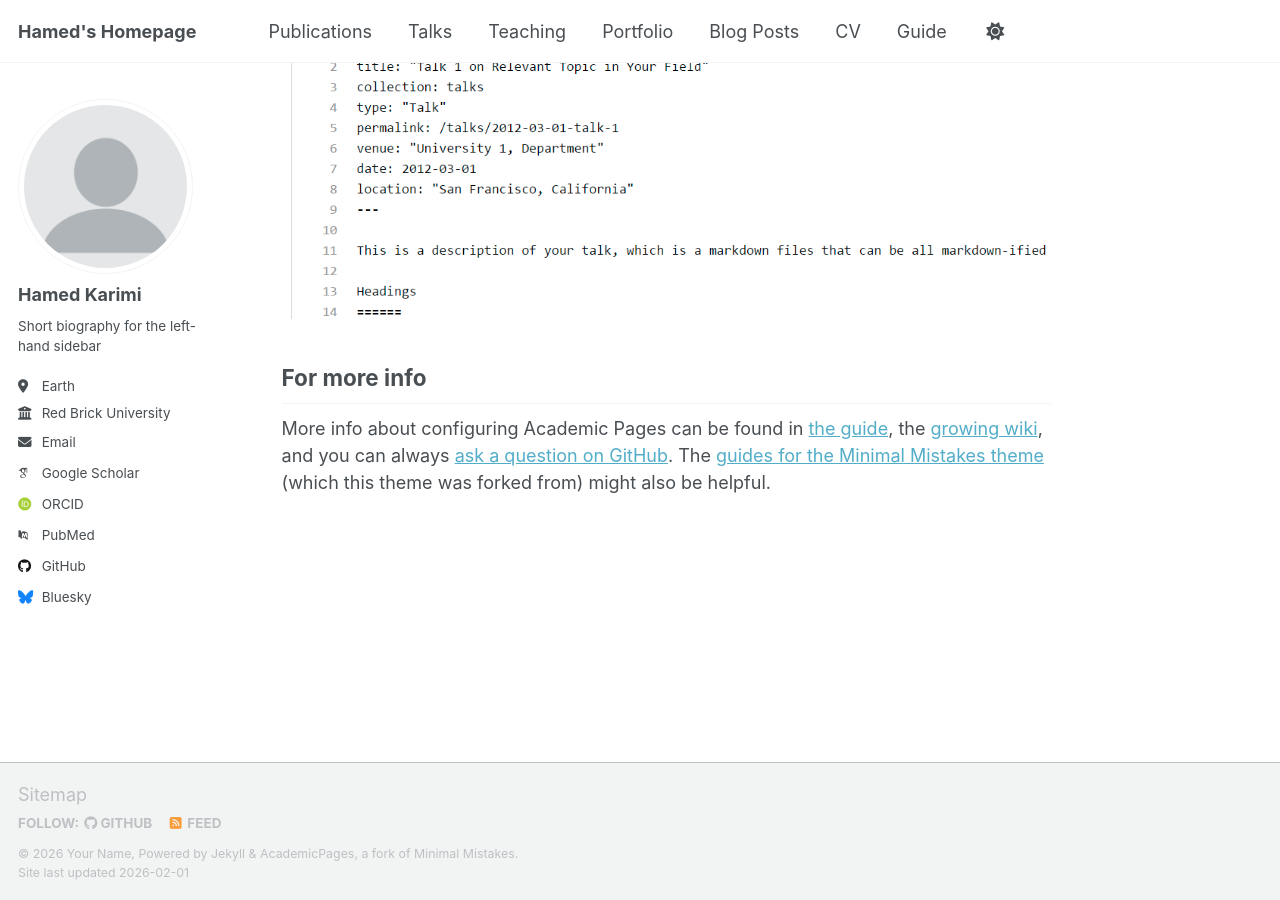
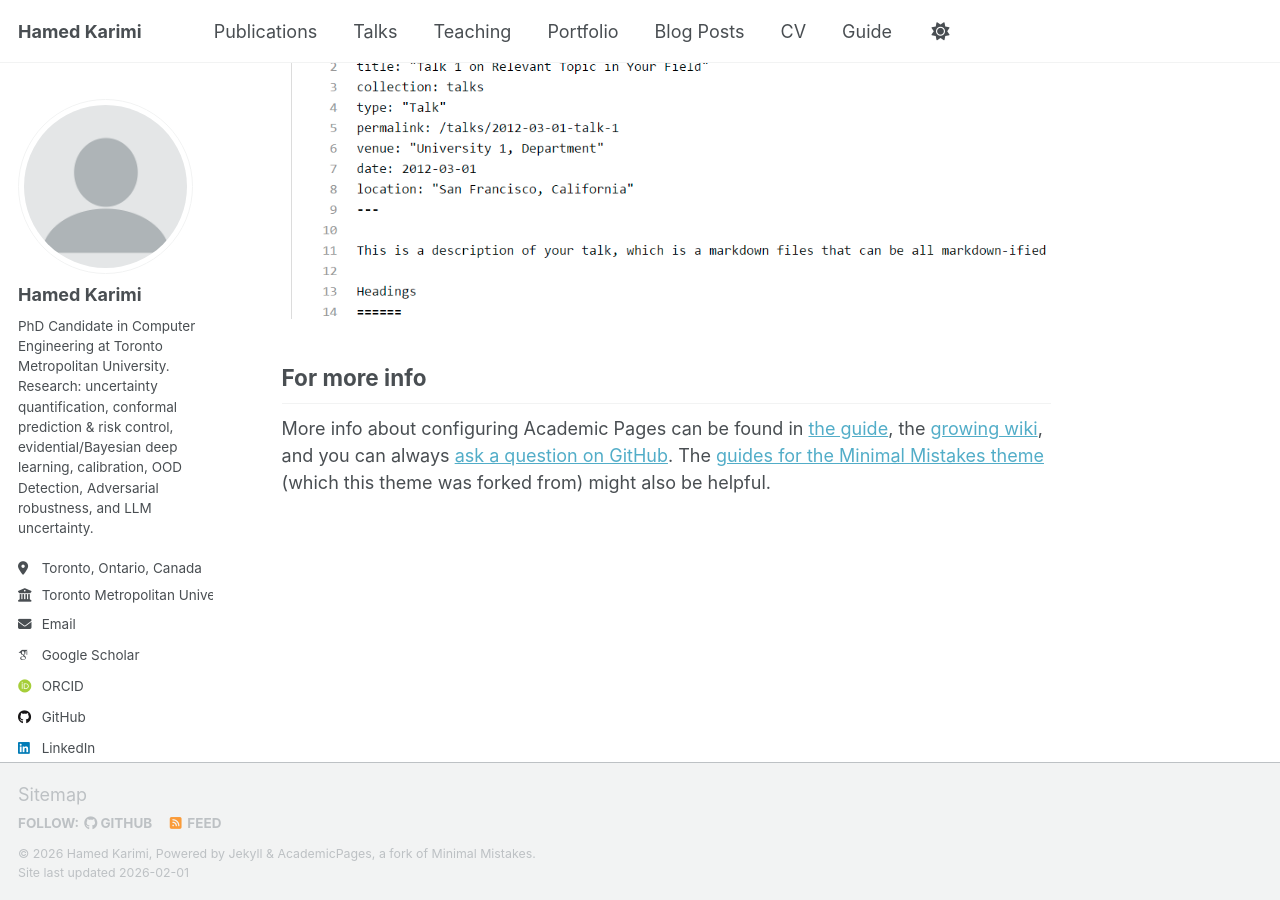
Before and after one commit to hamedmx/hamedmx.github.io, a Jekyll site: the page built from _pages/about.md, in a window 1280 px wide and 900 px high, scrolled down 2880 px. Built offline with Jekyll 4.4.1, drawn with Linux system fonts in a browser that asks for light colours; some web fonts are replaced; a script that is not in the unit is left out.

Commit message:
Update _config.yml

```diff
--- a/_config.yml
+++ b/_config.yml
@@ -7,16 +7,16 @@
 # server process.
 
 # Basic Site Settings
-locale                   : "en-US"
+locale                   : "en-CA"
 site_theme               : "default" # Currently available options are "default", "air"
-title                    : "Hamed's Homepage"
+title                    : "Hamed Karimi"
 title_separator          : "-"
-name                     : &name "Your Name"
-description              : &description "Your Name's academic portfolio"   # Update this with a general description of your site, this is the default if not overridden by a page
-url                      : https://academicpages.github.io # The base hostname & protocol for your site e.g. "https://[your GitHub username].github.io",
+name                     : &name "Hamed Karimi"
+description              : &description "PhD Candidate in Computer Engineering at Toronto Metropolitan University | Trustworthy AI, Uncertainty Quantification, Conformal Prediction"   # Update this with a general description of your site, this is the default if not overridden by a page
+url                      : "https://hamedmx.github.io" # The base hostname & protocol for your site e.g. "https://[your GitHub username].github.io",
                                                            # or if you already have some other page hosted on Github then use "https://[your GitHub username].github.io/[Your Repo Name]"
 baseurl                  : "" # the subpath of your site, e.g. "/blog"
-repository               : "academicpages/academicpages.github.io"
+repository               : "hamedmx/hamedmx.github.io"
 
 # Site Author - The following control what appear as part of the author content on the side bar.
 #               If a field is blank the icon and link will not appear, otherwise it will be shown.
@@ -26,21 +26,21 @@ author:
   avatar           : "profile.png"
   name             : "Hamed Karimi"
   pronouns         : # example: "she/her"
-  bio              : "Short biography for the left-hand sidebar"
-  location         : "Earth"
-  employer         : "Red Brick University"
+  bio              : "PhD Candidate in Computer Engineering at Toronto Metropolitan University. Research: uncertainty quantification, conformal prediction & risk control, evidential/Bayesian deep learning, calibration, OOD Detection, Adversarial robustness, and LLM uncertainty."
+  location         : "Toronto, Ontario, Canada"
+  employer         : "Toronto Metropolitan University"
   uri              : # URL
-  email            : "none@example.org"
+  email            : "hamed.karimi@torontomu.ca"
 
   # Academic websites
   academia         : # URL
   arxiv            : # URL - Update with the correct link to your profile
-  googlescholar    : "https://scholar.google.com/citations?user=PS_CX0AAAAAJ"
+  googlescholar    : "https://scholar.google.com/citations?user=QOIx27EAAAAJ"
   inspire-hep      : # URL
   impactstory      : # URL
-  orcid            : "https://orcid.org/yourorcidurl"
+  orcid            : "https://orcid.org/0000-0002-9132-593X"
   semantic         : # URL
-  pubmed           : "https://www.ncbi.nlm.nih.gov/pubmed/?term=john+snow"
+  pubmed           : # "https://www.ncbi.nlm.nih.gov/pubmed/?term=john+snow"
   researchgate     : # URL
   scopus           : # URL
 
@@ -48,13 +48,13 @@ author:
   bitbucket        : # Username - Update with your username on the site
   codepen          : # Username
   dribbble         : # Username
-  github           : "academicpages"
+  github           : "hamedmx"
   kaggle           : # Username
   stackoverflow    : # User number or user number and name (i.e., use "1" or "1/jeff-atwood")
 
   # Social media
   artstation       : # Username
-  bluesky          : "bsky.app" # Replace this with you Bluesky username
+  bluesky          : # "bsky.app" # Replace this with you Bluesky username
   facebook         : # Username
   flickr           : # Username
   foursquare       : # Username
@@ -63,7 +63,7 @@ author:
   keybase          : # Username
   instagram        : # Username
   lastfm           : # Username
-  linkedin         : # Username
+  linkedin         : "https://www.linkedin.com/in/hamed-karimi-25638610a/"
   mastodon         : # URL
   medium           : # URL
   pinterest        : # Username
@@ -71,7 +71,7 @@ author:
   steam            : # Username
   telegram         : # URL
   tumblr           : # Username
-  twitter          : # Username for X / Twitter
+  twitter          : "https://x.com/thehdmx" # Username for X / Twitter
   vine             : # Username
   weibo            : # Username
   wikipedia        : # Username
```
